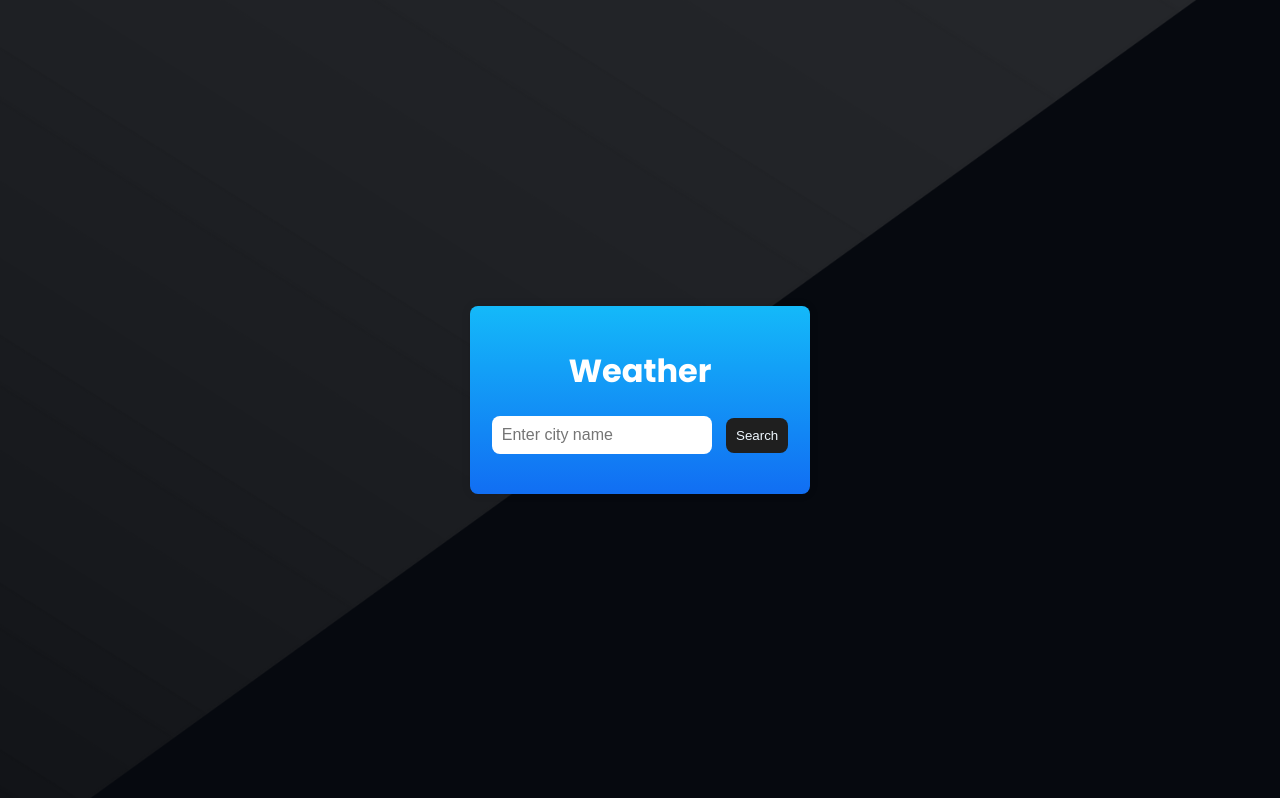
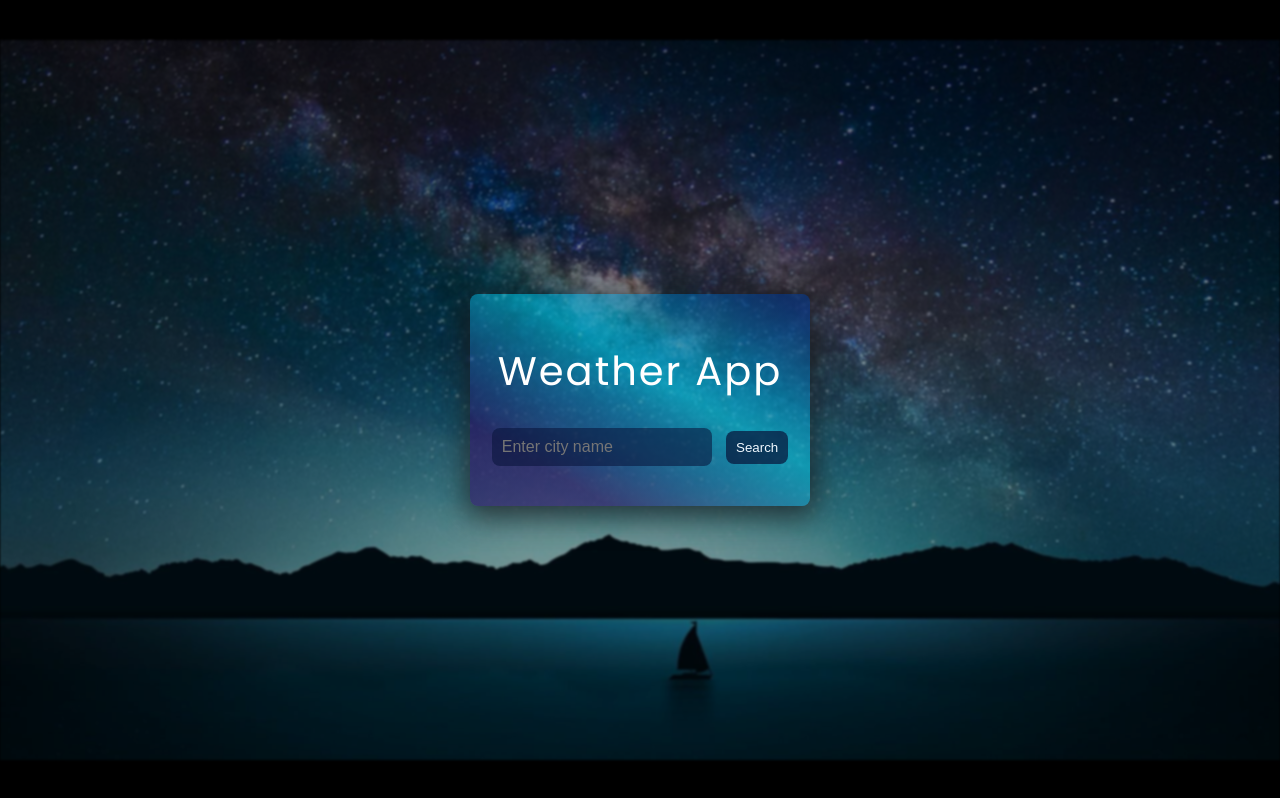
Before and after one commit to waqar-hafeez-ahmed/weather-app, a plain HTML site: page index.html in a window 1280 px wide. Drawn offline with Linux system fonts and the light colour scheme.

Commit message:
Added stylings

```diff
--- a/app.js
+++ b/app.js
@@ -5,9 +5,11 @@ const searchWeatherDiv = document.getElementById("search-weather");
 const searchIcon = document.getElementById("search-icon");
 searchButton.addEventListener("click", handleSearchButtonClick);
 cityInput.addEventListener("keydown", handleEnterKeyPress);
-searchIcon.addEventListener("click", () =>
-  searchWeatherDiv.classList.remove("search-weather-input")
-);
+searchIcon.addEventListener("click", () => {
+  searchWeatherDiv.classList.remove("search-weather-input");
+  weatherInfoElement.innerHTML = "";
+  searchIcon.classList.remove("search-icon-visiblity");
+});
 
 function handleSearchButtonClick() {
   const city = cityInput.value.trim();
@@ -30,11 +32,14 @@ function getWeather(city) {
   const cachedWeather = localStorage.getItem(city);
   if (cachedWeather) {
     const weather = JSON.parse(cachedWeather);
+    console.log(weather);
+
     displayWeather(weather);
   } else {
     fetchWeatherData(city)
       .then((weather) => {
         localStorage.setItem(city, JSON.stringify(weather));
+        console.log(weather);
         displayWeather(weather);
       })
       .catch((error) => console.error(error));
@@ -51,9 +56,9 @@ function displayWeather(weather) {
   const weatherHTML = ` <h2>${weather.name}</h2>
     <img src="https://openweathermap.org/img/wn/${
       weather.weather[0].icon
-    }@2x.png" width="150px"/>
+    }@2x.png" width="150px" alt="Icon"/>
 
-    <p class="temperature"> ${Math.round(weather.main.temp)}&#8451;</p>
+    <p class="temperature"> ${Math.round(weather.main.temp)}<sup>o</sup></p>
     <small>${weather.weather[0].main}<small/>
 
     <div class="weather-info">
--- a/index.html
+++ b/index.html
@@ -18,13 +18,14 @@
     <link rel="stylesheet" href="styles.css" />
   </head>
   <body>
+    <div class="bg-image"></div>
     <div class="container">
       <div class="weather-app">
         <div id="search-icon" class="search-icon">
           <i class="fa-regular fa-magnifying-glass"></i>
         </div>
         <div id="search-weather">
-          <h1>Weather</h1>
+          <h1 class="title">Weather App</h1>
           <input type="text" id="city-input" placeholder="Enter city name" />
           <button id="search-button">Search</button>
         </div>
--- a/styles.css
+++ b/styles.css
@@ -1,12 +1,22 @@
 @import url("https://fonts.googleapis.com/css2?family=Poppins:wght@100;200;300;400;500;600;700;800;900&display=swap");
 
 body {
-  background-image: url("./bannerImg.png");
-  background-position: center;
-  /* font-family: Arial, sans-serif; */
+  background-color: #000000;
   font-family: "Poppins", sans-serif;
   padding: 0;
   margin: 0;
+}
+
+.bg-image {
+  position: absolute;
+  background-image: url("./background2.jpg");
+  background-repeat: no-repeat;
+  background-size: 100vw auto;
+  height: 100vh;
+  width: 100vw;
+  background-position: 20%;
+  filter: blur(1px);
+  opacity: 0.6;
 }
 
 .container {
@@ -21,13 +31,27 @@ body {
 }
 .weather-app {
   position: relative;
-  background-image: linear-gradient(#14b9f9, #116ef3);
-  color: white;
+  background-image: linear-gradient(
+    210deg,
+    #043481a9 5%,
+    #01dafb77,
+    #3007628d 80%
+  ) !important;
+  color: #ffffff !important;
   padding: 20px;
   border-radius: 8px;
   box-shadow: 0 0 10px rgba(0, 0, 0, 0.1);
   text-align: center;
   width: 300px;
+  box-shadow: 1px 6px 29px 5px rgba(30, 27, 29, 0.74);
+  -webkit-box-shadow: 1px 6px 29px 5px rgba(30, 27, 29, 0.74);
+  -moz-box-shadow: 1px 6px 29px 5px rgba(30, 27, 29, 0.74);
+}
+
+.title {
+  font-size: 40px;
+  font-weight: 400;
+  letter-spacing: 2px;
 }
 
 #city-input {
@@ -38,6 +62,13 @@ body {
   width: 200px;
   margin-right: 10px;
   font-size: 16px;
+  background-color: #08143a91;
+  color: #ffffff;
+}
+
+#city-input:focus {
+  outline: 2px solid #1abe74;
+  background-color: #082c3a91;
 }
 
 #search-button {
@@ -45,17 +76,17 @@ body {
   outline: none;
   border: none;
   color: aliceblue;
-  background-color: #1f1f1f;
-  padding: 10px;
+  background-color: #08143ab6;
+  padding: 9px 10px;
   border-radius: 8px;
 }
 
 #search-button:hover {
-  background-color: #000000;
+  background-color: #08143a;
 }
 
 #search-button:active {
-  background-color: #3b3b38;
+  background-color: #000000;
 }
 
 #weather-info {
@@ -63,15 +94,18 @@ body {
 }
 
 #weather-info h2 {
-  font-size: 24px;
-  font-weight: 500;
+  font-size: 30px;
+  font-weight: 400;
+  letter-spacing: 1px;
   margin: 0;
 }
 
 .temperature {
-  font-size: 45px;
-  font-weight: 500;
+  font-size: 105px;
+  font-weight: 300;
   margin: 0;
+  margin-top: -50px;
+  /* line-height: 0; */
 }
 
 .weather-info {
@@ -90,6 +124,13 @@ body {
 
 i {
   font-size: 18px;
+}
+
+sup {
+  font-size: 20px;
+  line-height: 60px;
+  font-weight: 500;
+  vertical-align: top;
 }
 
 .info-container h3 {
```
Also changed, not shown: background.jpg (added), background2.jpg (added), 1 other file.
